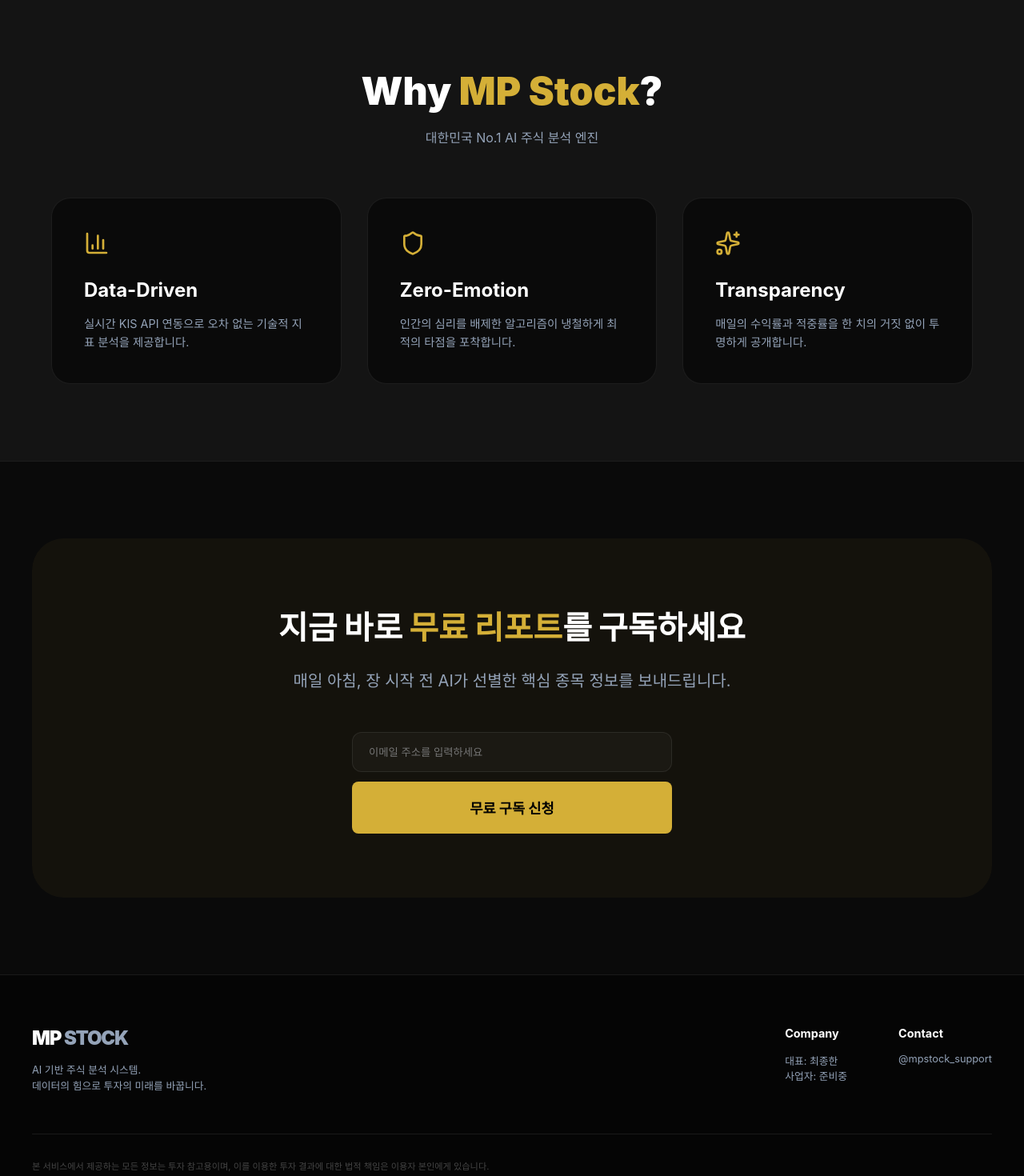
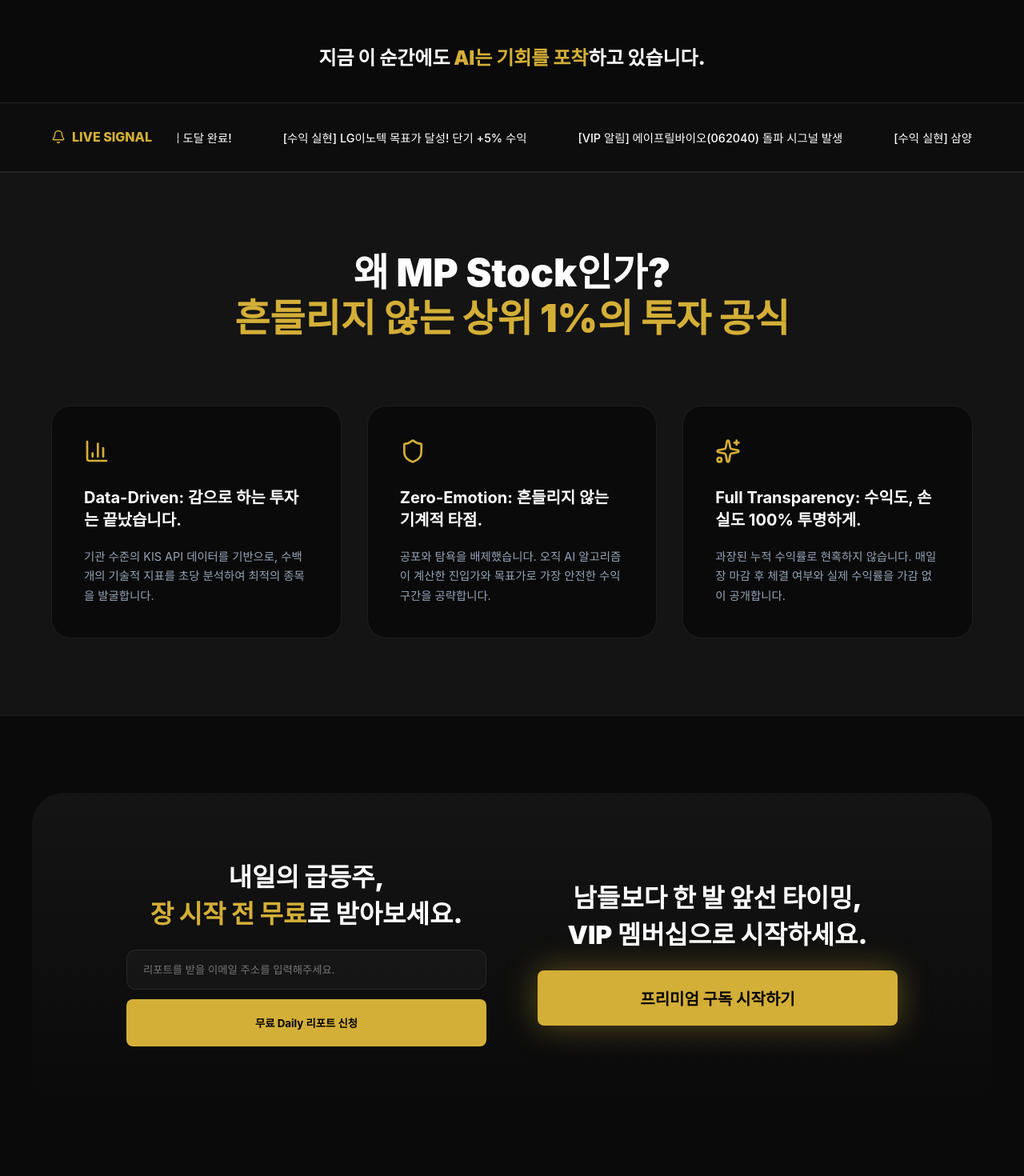
Before and after one commit to jhchoi-86/mp-stock-discovery, a React (Vite) app: page / in a window 1280 px wide. Shown: the part 780-2250 px from the top of the page at 80% size. Built offline with nearby package versions, Linux system fonts and the light colour scheme; no server answers.

Commit message:
feat: refine copy and add marquee v4

```diff
--- a/src/components/LandingPage.jsx
+++ b/src/components/LandingPage.jsx
@@ -1,9 +1,38 @@
 import React from 'react';
 import { motion } from 'framer-motion';
-import { Menu, X, Rocket, Shield, BarChart3, Sparkles, TrendingUp, CheckCircle2, Zap } from 'lucide-react';
+import { Menu, X, Rocket, Shield, BarChart3, Sparkles, TrendingUp, CheckCircle2, Zap, Bell } from 'lucide-react';
 import useSWR from 'swr';
 import reportService from '../api/reportService';
 import MPStockDailyReport from './MPStockDailyReport';
+
+const SocialMarquee = () => {
+  const alerts = [
+    "[VIP 알림] 산일전기(062040) 1차 매수 타점 도달 완료!",
+    "[수익 실현] LG이노텍 목표가 달성! 단기 +5% 수익",
+    "[VIP 알림] 에이프릴바이오(062040) 돌파 시그널 발생",
+    "[수익 실현] 삼양식품 익절 완료! +7.2% 수익",
+    "[VIP 알림] 현대차(005380) 스윙 진입가 안착"
+  ];
+
+  return (
+    <div className="lp-section" style={{padding: '2rem 0', backgroundColor: '#0d0d0d', borderBottom: '1px solid var(--glass-border)'}}>
+      <div style={{maxWidth: '1200px', margin: '0 auto', padding: '0 1.5rem', display: 'flex', alignItems: 'center', gap: '2rem'}}>
+        <div style={{display: 'flex', alignItems: 'center', gap: '0.5rem', color: 'var(--primary)', fontWeight: 800, whiteSpace: 'nowrap'}}>
+            <Bell size={18} /> LIVE SIGNAL
+        </div>
+        <div style={{flex: 1, overflow: 'hidden', position: 'relative'}}>
+            <div className="animate-marquee" style={{display: 'flex', gap: '4rem'}}>
+                {[...alerts, ...alerts].map((text, idx) => (
+                    <span key={idx} style={{color: '#fff', fontSize: '0.9rem', fontWeight: 500}}>
+                        {text}
+                    </span>
+                ))}
+            </div>
+        </div>
+      </div>
+    </div>
+  );
+};
 
 const LandingPage = ({ onLoginClick }) => {
   const [isMenuOpen, setIsMenuOpen] = React.useState(false);
@@ -18,26 +47,17 @@
 
   const isFallback = !data && !isLoading;
 
-  // Task 7: Dynamic Stats calculation
   const stats = React.useMemo(() => {
     if (!data || !data.report) return { hitRate: '92', avgReturn: '+4.8', totalSignals: '24' };
-
     const signals = data.report.signals || [];
     const hits = signals.filter(s => s.status === '익절' || s.status === '상승').length;
     const hitRate = signals.length > 0 ? ((hits / signals.length) * 100).toFixed(0) : '0';
-
-    // Average Return calculation (Extract numbers from strings like "+5.2%")
     const returns = signals.map(s => {
         const match = (s.profit_loss || '').match(/[\d.]+/);
         return match ? parseFloat(match[0]) : 0;
     });
     const avgReturn = returns.length > 0 ? (returns.reduce((a, b) => a + b, 0) / returns.length).toFixed(1) : '0.0';
-
-    return {
-        hitRate,
-        avgReturn: hitRate === '0' ? '0.0' : `+${avgReturn}`,
-        totalSignals: signals.length
-    };
+    return { hitRate, avgReturn: hitRate === '0' ? '0.0' : `+${avgReturn}`, totalSignals: signals.length };
   }, [data]);
 
   const handleSubscribe = async (e) => {
@@ -74,142 +94,139 @@
         </div>
       </nav>
 
-      {/* Hero Section with Dashboard */}
+      {/* Hero Section */}
       <header className="lp-hero" id="home">
         <motion.div
             initial={{ opacity: 0, scale: 0.95 }}
             animate={{ opacity: 1, scale: 1 }}
-            transition={{ duration: 0.5 }}
         >
             <h1 className="lp-hero-title">
-              AI 시그널의 압도적 성치,<br/>
-              <span style={{color: 'var(--primary)', textShadow: '0 0 30px rgba(212,175,55,0.4)'}}>0초의 데이터로 증명합니다.</span>
+              감정이 배제된 AI의 정확한 타점,<br/>
+              <span style={{color: 'var(--primary)', textShadow: '0 0 30px rgba(212,175,55,0.4)'}}>매일 결과로 증명합니다.</span>
             </h1>
             <p className="lp-hero-subtitle">
-                주식 투자의 새로운 기준. MP Stock의 정밀 알고리즘이 도출한<br/>
-                오늘의 실시간 매수 타점과 성과 요약을 즉시 확인하세요.
+                KOSPI 200 & KOSDAQ 150 주도주 중심, 매일 업데이트되는<br/>
+                5종목의 놀라운 승률을 지금 바로 확인하세요.
             </p>
         </motion.div>
 
-        {/* Task 7: 3-Stat Grid */}
+        {/* Stats Grid */}
         <div className="lp-hero-stats-grid">
             <div className="lp-stat-card">
                 <div className="lp-stat-label">금일 적중률</div>
-                <div className="lp-stat-value">
-                    {stats.hitRate}<span className="lp-stat-unit">%</span>
-                </div>
+                <div className="lp-stat-value">{stats.hitRate}<span className="lp-stat-unit">%</span></div>
                 <div style={{fontSize: '0.65rem', color: '#4ADE80', marginTop: '0.5rem', fontWeight: 700}}>
                     <CheckCircle2 size={10} style={{display: 'inline', marginRight: '2px'}} /> LIVE VERIFIED
                 </div>
             </div>
-            <div className="lp-stat-card" style={{borderColor: 'var(--primary)', borderWeight: '2px'}}>
+            <div className="lp-stat-card" style={{borderColor: 'var(--primary)', borderWidth: '2px'}}>
                 <div className="lp-stat-label">평균 수익률</div>
-                <div className="lp-stat-value">
-                    {stats.avgReturn}<span className="lp-stat-unit">%</span>
-                </div>
+                <div className="lp-stat-value">{stats.avgReturn}<span className="lp-stat-unit">%</span></div>
                 <div style={{fontSize: '0.65rem', color: '#fbbf24', marginTop: '0.5rem', fontWeight: 700}}>
                     <TrendingUp size={10} style={{display: 'inline', marginRight: '2px'}} /> MARKET TOP 1%
                 </div>
             </div>
             <div className="lp-stat-card">
                 <div className="lp-stat-label">금일 시그널</div>
-                <div className="lp-stat-value">
-                    {stats.totalSignals}<span className="lp-stat-unit">건</span>
-                </div>
+                <div className="lp-stat-value">{stats.totalSignals}<span className="lp-stat-unit">건</span></div>
                 <div style={{fontSize: '0.65rem', color: '#60A5FA', marginTop: '0.5rem', fontWeight: 700}}>
                     <Zap size={10} style={{display: 'inline', marginRight: '2px'}} /> REAL-TIME ENGINE
                 </div>
             </div>
         </div>
 
-        {/* Performance Table in Hero */}
         <div style={{marginTop: '2rem', textAlign: 'left'}}>
-            <MPStockDailyReport
-              data={data}
-              isLoading={isLoading}
-              isFallback={isFallback}
-            />
+            <MPStockDailyReport data={data} isLoading={isLoading} isFallback={isFallback} />
         </div>
       </header>
+
+      {/* Social Proof Marquee */}
+      <section>
+        <div className="lp-hero" style={{padding: '4rem 0 2rem 0'}}>
+            <h2 style={{fontSize: '1.5rem', fontWeight: 900, marginBottom: '0.5rem'}}>
+                지금 이 순간에도 <span style={{color: 'var(--primary)'}}>AI는 기회를 포착</span>하고 있습니다.
+            </h2>
+        </div>
+        <SocialMarquee />
+      </section>
 
       {/* Value Proposition */}
       <section className="lp-section lp-section-dark" id="signals">
         <div className="lp-hero" style={{paddingTop: 0, paddingBottom: '4rem'}}>
-            <h2 style={{fontSize: '3rem', fontWeight: 900, marginBottom: '1rem'}}>
-                Why <span style={{color: 'var(--primary)'}}>MP Stock</span>?
+            <h2 style={{fontSize: '3rem', fontWeight: 900, marginBottom: '1rem', lineHeight: 1.2}}>
+                왜 MP Stock인가?<br/>
+                <span style={{color: 'var(--primary)'}}>흔들리지 않는 상위 1%의 투자 공식</span>
             </h2>
-            <p style={{color: 'var(--text-secondary)'}}>대한민국 No.1 AI 주식 분석 엔진</p>
         </div>
 
         <div className="lp-grid">
             {[
                 {
-                    title: "Data-Driven",
-                    desc: "실시간 KIS API 연동으로 오차 없는 기술적 지표 분석을 제공합니다.",
+                    title: "Data-Driven: 감으로 하는 투자는 끝났습니다.",
+                    desc: "기관 수준의 KIS API 데이터를 기반으로, 수백 개의 기술적 지표를 초당 분석하여 최적의 종목을 발굴합니다.",
                     icon: <BarChart3 size={32} />
                 },
                 {
-                    title: "Zero-Emotion",
-                    desc: "인간의 심리를 배제한 알고리즘이 냉철하게 최적의 타점을 포착합니다.",
+                    title: "Zero-Emotion: 흔들리지 않는 기계적 타점.",
+                    desc: "공포와 탐욕을 배제했습니다. 오직 AI 알고리즘이 계산한 진입가와 목표가로 가장 안전한 수익 구간을 공략합니다.",
                     icon: <Shield size={32} />
                 },
                 {
-                    title: "Transparency",
-                    desc: "매일의 수익률과 적중률을 한 치의 거짓 없이 투명하게 공개합니다.",
+                    title: "Full Transparency: 수익도, 손실도 100% 투명하게.",
+                    desc: "과장된 누적 수익률로 현혹하지 않습니다. 매일 장 마감 후 체결 여부와 실제 수익률을 가감 없이 공개합니다.",
                     icon: <Sparkles size={32} />
                 }
             ].map((item, idx) => (
                 <motion.div
-                    key={item.title}
+                    key={idx}
                     className="lp-card"
                     initial={{ opacity: 0, y: 20 }}
                     whileInView={{ opacity: 1, y: 0 }}
                     viewport={{ once: true }}
-                    transition={{ delay: idx * 0.1 }}
                 >
                     <div style={{color: 'var(--primary)', marginBottom: '1.5rem'}}>{item.icon}</div>
-                    <h3 style={{fontSize: '1.5rem', fontWeight: 700, marginBottom: '1rem'}}>{item.title}</h3>
-                    <p style={{color: 'var(--text-secondary)', fontSize: '0.9rem', lineHeight: 1.6}}>{item.desc}</p>
+                    <h3 style={{fontSize: '1.25rem', fontWeight: 700, marginBottom: '1.25rem', lineHeight: 1.4}}>{item.title}</h3>
+                    <p style={{color: 'var(--text-secondary)', fontSize: '0.9rem', lineHeight: 1.7}}>{item.desc}</p>
                 </motion.div>
             ))}
         </div>
       </section>
 
-      {/* CTA Section */}
+      {/* CTA & Lead Gen */}
       <section className="lp-section" id="performance">
-        <div className="lp-hero" style={{backgroundColor: 'rgba(212, 175, 55, 0.05)', borderRadius: '40px', padding: '5rem 2rem'}}>
-            <h2 style={{fontSize: '2.5rem', fontWeight: 900, marginBottom: '1.5rem'}}>
-                지금 바로 <span style={{color: 'var(--primary)'}}>무료 리포트</span>를 구독하세요
+        <div className="lp-hero" style={{background: 'linear-gradient(to bottom, rgba(212, 212, 212, 0.05), rgba(0,0,0,0))', borderRadius: '40px', padding: '5rem 2rem'}}>
+            <div style={{display: 'flex', flexWrap: 'wrap', gap: '4rem', justifyContent: 'center'}}>
+                {/* Free Case */}
+                <div style={{flex: '1', minWidth: '320px', maxWidth: '450px'}}>
+                    <h2 style={{fontSize: '2rem', fontWeight: 900, marginBottom: '1.5rem'}}>
+                        내일의 급등주,<br/><span style={{color: 'var(--primary)'}}>장 시작 전 무료</span>로 받아보세요.
                     </h2>
-            <p className="lp-hero-subtitle" style={{marginBottom: '3rem'}}>
-                매일 아침, 장 시작 전 AI가 선별한 핵심 종목 정보를 보내드립니다.
-            </p>
-
-            <form onSubmit={handleSubscribe} className="lp-input-group">
+                    <form onSubmit={handleSubscribe} className="lp-input-group" style={{maxWidth: '100%'}}>
                         <input
                             type="email"
                             value={email}
                             onChange={(e) => setEmail(e.target.value)}
-                    placeholder="이메일 주소를 입력하세요"
+                            placeholder="리포트를 받을 이메일 주소를 입력해주세요."
                             required
                             className="lp-input"
                         />
-                <input
-                    type="text"
-                    value={honeypot}
-                    onChange={(e) => setHoneypot(e.target.value)}
-                    style={{display: 'none'}}
-                    tabIndex="-1"
-                />
-                <button
-                    type="submit"
-                    disabled={submitStatus !== 'idle'}
-                    className="lp-btn-gold"
-                    style={{padding: '1.25rem', fontSize: '1.1rem'}}
-                >
-                    {submitStatus === 'loading' ? '처리 중...' : submitStatus === 'success' ? '구독 완료!' : '무료 구독 신청'}
+                        <input type="text" value={honeypot} onChange={(e) => setHoneypot(e.target.value)} style={{display: 'none'}} tabIndex="-1" />
+                        <button type="submit" disabled={submitStatus !== 'idle'} className="lp-btn-gold" style={{width: '100%', padding: '1.25rem'}}>
+                            {submitStatus === 'loading' ? '처리 중...' : submitStatus === 'success' ? '신청 완료! ✨' : '무료 Daily 리포트 신청'}
                         </button>
                     </form>
+                </div>
+
+                {/* Paid Case */}
+                <div style={{flex: '1', minWidth: '320px', maxWidth: '450px', display: 'flex', flexDirection: 'column', justifyContent: 'center'}}>
+                    <h2 style={{fontSize: '2rem', fontWeight: 900, marginBottom: '1.5rem'}}>
+                        남들보다 한 발 앞선 타이밍,<br/><span style={{color: '#fff'}}>VIP 멤버십으로 시작하세요.</span>
+                    </h2>
+                    <button className="lp-btn-gold" style={{padding: '1.25rem', fontSize: '1.25rem', boxShadow: '0 0 40px rgba(212,175,55,0.4)'}}>
+                        프리미엄 구독 시작하기
+                    </button>
+                </div>
+            </div>
         </div>
       </section>
 
@@ -221,26 +238,17 @@
                     <div className="lp-logo" style={{marginBottom: '1rem'}}>
                         <span>MP <span style={{color: 'var(--text-secondary)'}}>STOCK</span></span>
                     </div>
-                    <p style={{fontSize: '0.8rem', color: 'var(--text-secondary)', lineHeight: 1.6, maxWidth: '300px'}}>
-                        AI 기반 주식 분석 시스템.<br/>
-                        데이터의 힘으로 투자의 미래를 바꿉니다.
-                    </p>
                 </div>
                 <div style={{display: 'flex', gap: '4rem'}}>
                     <div>
                         <p style={{fontWeight: 700, marginBottom: '1rem', fontSize: '0.9rem'}}>Company</p>
                         <p style={{fontSize: '0.8rem', color: 'var(--text-secondary)'}}>대표: 최종한</p>
-                        <p style={{fontSize: '0.8rem', color: 'var(--text-secondary)'}}>사업자: 준비중</p>
-                    </div>
-                    <div>
-                        <p style={{fontWeight: 700, marginBottom: '1rem', fontSize: '0.9rem'}}>Contact</p>
-                        <p style={{fontSize: '0.8rem', color: 'var(--text-secondary)'}}>@mpstock_support</p>
                     </div>
                 </div>
             </div>
             <div style={{borderTop: '1px solid var(--glass-border)', paddingTop: '2rem'}}>
                 <p style={{fontSize: '0.7rem', color: '#444', lineHeight: 1.5}}>
-                    본 서비스에서 제공하는 모든 정보는 투자 참고용이며, 이를 이용한 투자 결과에 대한 법적 책임은 이용자 본인에게 있습니다.
+                    본 사이트에서 제공하는 모든 정보는 투자 참고용이며 실제 결과에 대한 법적 책임은 투자자 본인에게 있습니다.
                 </p>
                 <p style={{fontSize: '0.7rem', color: '#555', marginTop: '1rem'}}>Copyright © 2026 MP Stock. All rights reserved.</p>
             </div>
```
Lines whose indentation alone changed are shown as unchanged.
